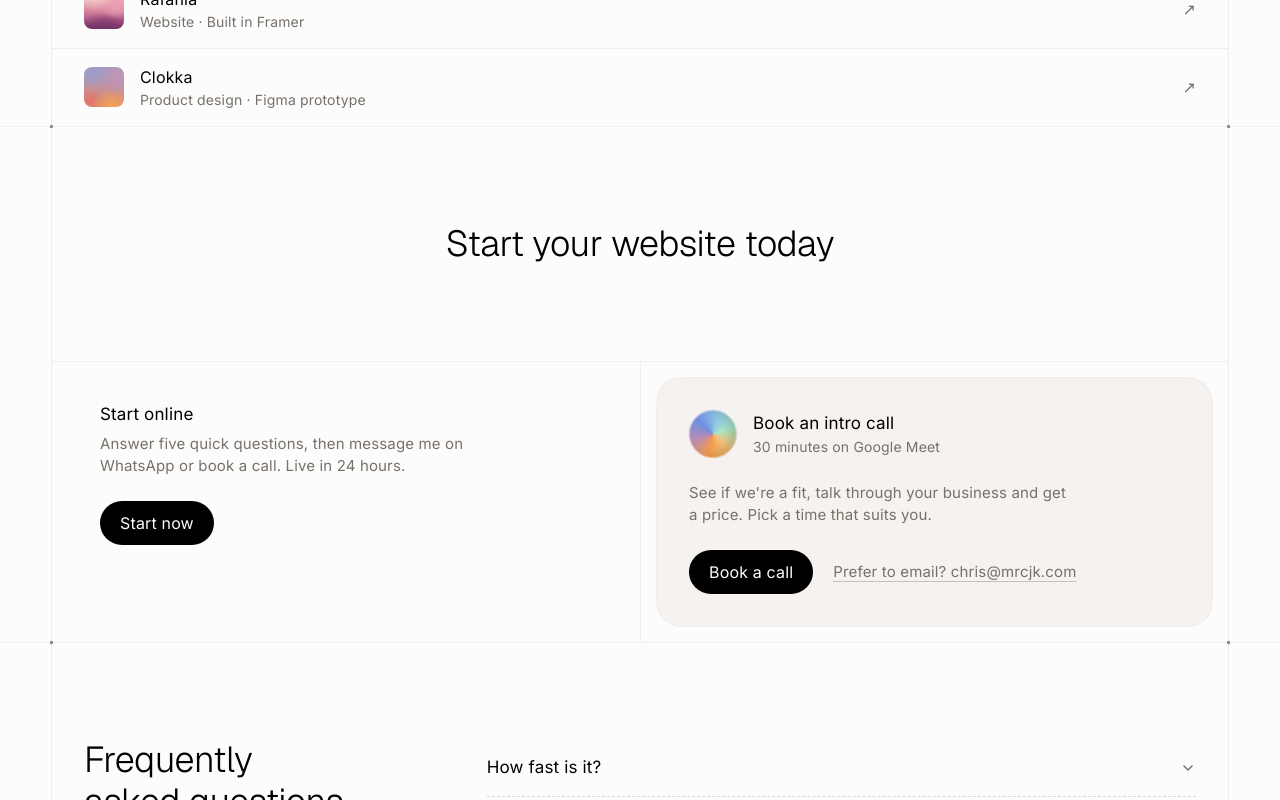
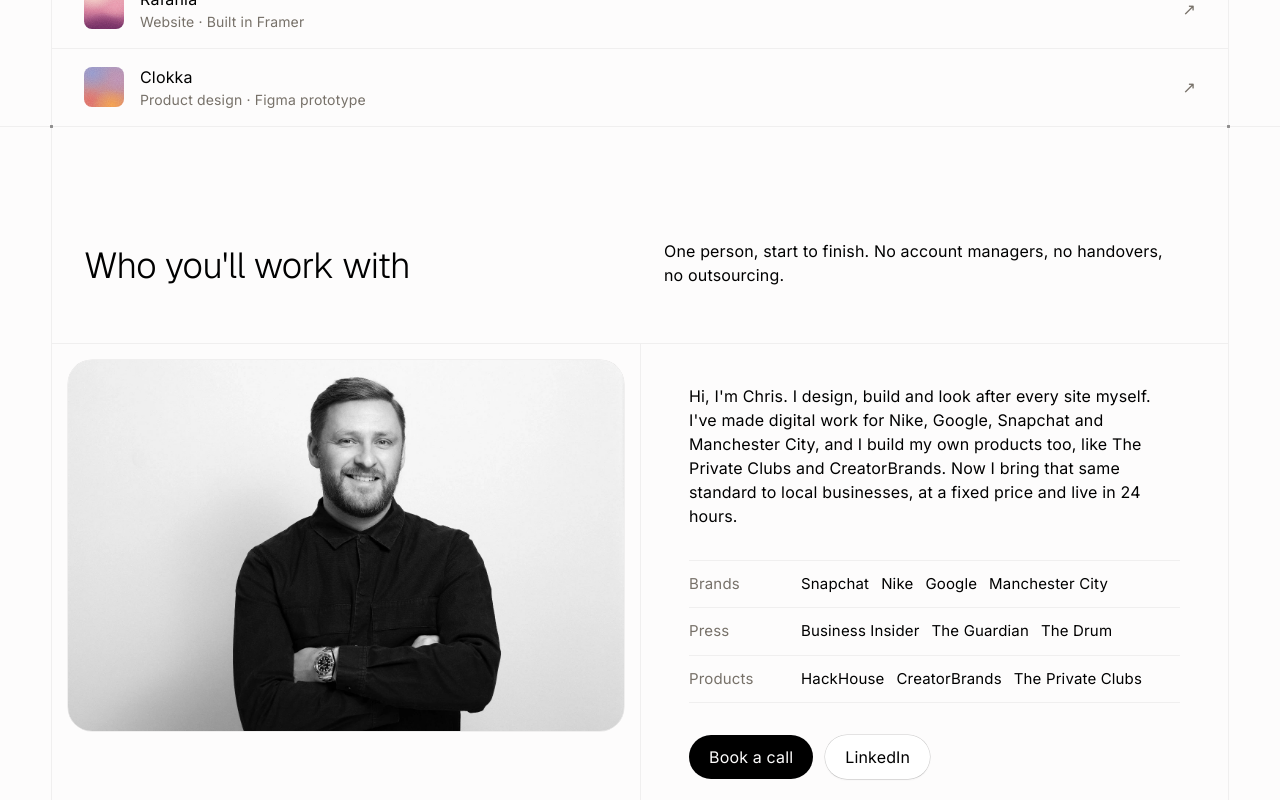
Before and after one commit to chrisknightxyz/mrcjk.com, a Next.js app: page / in a window 1280 px wide. Shown: the part 10680-11480 px from the top of the page. Built offline with nearby package versions, Linux system fonts and the light colour scheme.

Commit message:
Who you'll work with: photo, bio and linked proof
Co-Authored-By: Claude Opus 5.5 <noreply@anthropic.com>
Claude-Session: https://claude.ai/code/session_01JoADCkmLuGV4ndp9V7K1GK

```diff
--- a/src/app/page.tsx
+++ b/src/app/page.tsx
@@ -1,6 +1,6 @@
 import type { Metadata } from "next";
 import Image from "next/image";
-import { caseStudies, clients, contact, faqs, mailto, plans, portfolio, services, site, social, stripeLinks, type Plan } from "@/content/site";
+import { caseStudies, clients, contact, faqs, mailto, plans, portfolio, projects, services, site, social, stripeLinks, type Plan } from "@/content/site";
 import { Band, BandHead, Cells, H2, IconTile, LEAD, MUTED } from "@/components/band";
 import { Button } from "@/components/button";
 import { CalModal } from "@/components/cal-modal";
@@ -119,6 +119,14 @@ const benefits = [
     svg: <path {...icon} d="M10 3c.5 3.6 2.4 5.5 7 7-4.6 1.5-6.5 3.4-7 7-.5-3.6-2.4-5.5-7-7 4.6-1.5 6.5-3.4 7-7Z" />,
   },
 ];
+
+// The proof under the bio: each name links to the work or the press about it.
+const about: [string, [string, string][]][] = [
+  ["Brands", clients.map((c) => [c.name, c.url])],
+  ["Press", portfolio.filter((w) => w.kind === "Press").map((w) => [w.source.split(" · ")[0], w.url])],
+  ["Products", projects.map((p) => [p.name, p.url])],
+];
+const linkedin = social.find((s) => s.name === "LinkedIn")?.url;
 
 export default function HomePage() {
   const whatsapp = `https://wa.me/${contact.whatsapp}`;
@@ -390,6 +398,52 @@ export default function HomePage() {
           </ul>
         </Band>
 
+        {/* Who you'll work with, after the founder note on designjoy.co */}
+        <Band id="about">
+          <BandHead title="Who you'll work with" intro="One person, start to finish. No account managers, no handovers, no outsourcing." />
+          <Cells cols={2} from="lg">
+            <div className="p-3 sm:p-4">
+              <Image
+                src="/chris-knight.jpg"
+                alt="Chris Knight"
+                width={1518}
+                height={1012}
+                sizes="(min-width: 1024px) 560px, 100vw"
+                className="aspect-[3/2] w-full rounded-3xl object-cover object-top ring-[0.5px] ring-ink/10"
+              />
+            </div>
+            <div className="flex flex-col px-5 py-10 sm:px-8 lg:px-12">
+              <p className={LEAD}>
+                Hi, I&apos;m Chris. I design, build and look after every site myself. I&apos;ve made digital work for Nike,
+                Google, Snapchat and Manchester City, and I build my own products too, like The Private Clubs and
+                CreatorBrands. Now I bring that same standard to local businesses, at a fixed price and live in 24 hours.
+              </p>
+              <dl className="mt-8 divide-y divide-ink/5 border-y border-ink/5 text-[15px]">
+                {about.map(([label, items]) => (
+                  <div key={label} className="flex gap-4 py-3">
+                    <dt className="w-24 shrink-0 text-muted">{label}</dt>
+                    <dd className="flex min-w-0 flex-wrap gap-x-3 gap-y-1">
+                      {items.map(([name, url]) => (
+                        <a key={name} href={url} target="_blank" rel="noopener noreferrer" className="whitespace-nowrap hover:text-muted">
+                          {name}
+                        </a>
+                      ))}
+                    </dd>
+                  </div>
+                ))}
+              </dl>
+              <div className="mt-8 flex flex-wrap gap-3">
+                <Button href={contact.calUrl}>Book a call</Button>
+                {linkedin && (
+                  <Button href={linkedin} variant="secondary">
+                    LinkedIn
+                  </Button>
+                )}
+              </div>
+            </div>
+          </Cells>
+        </Band>
+
         {/* Getting started */}
         <Band>
           <BandHead center title="Start your website today" />
```
Also changed, not shown: public/chris-knight.jpg (added).
